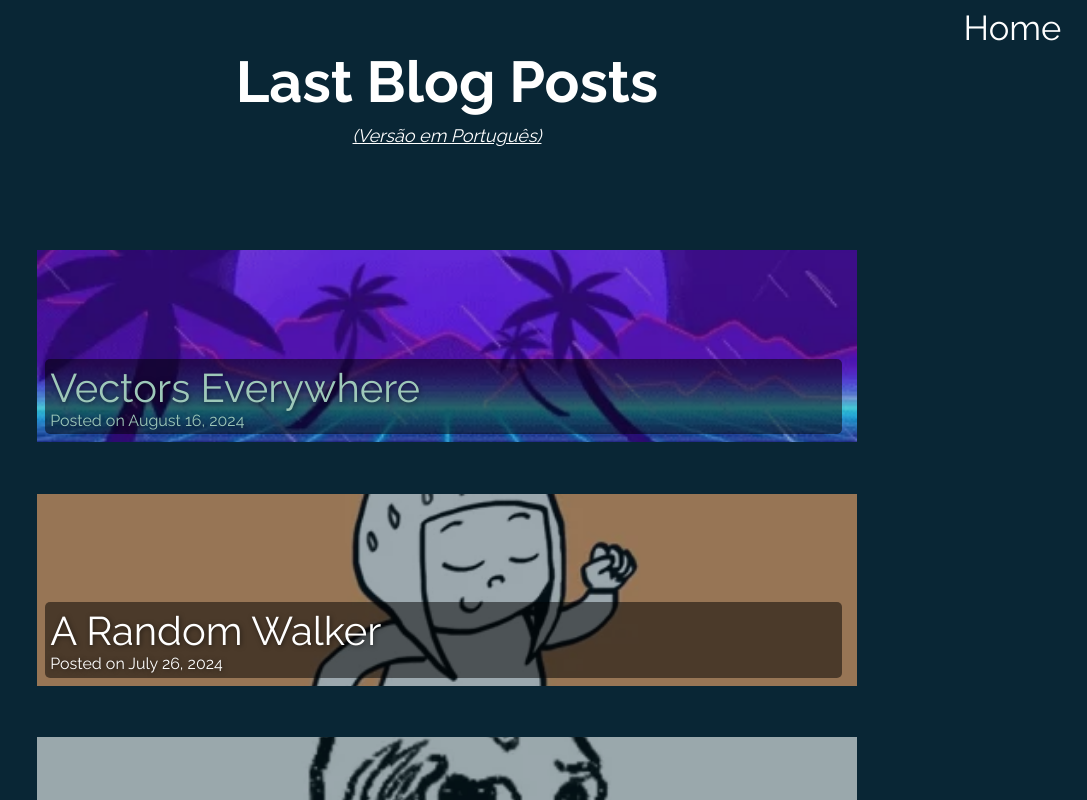
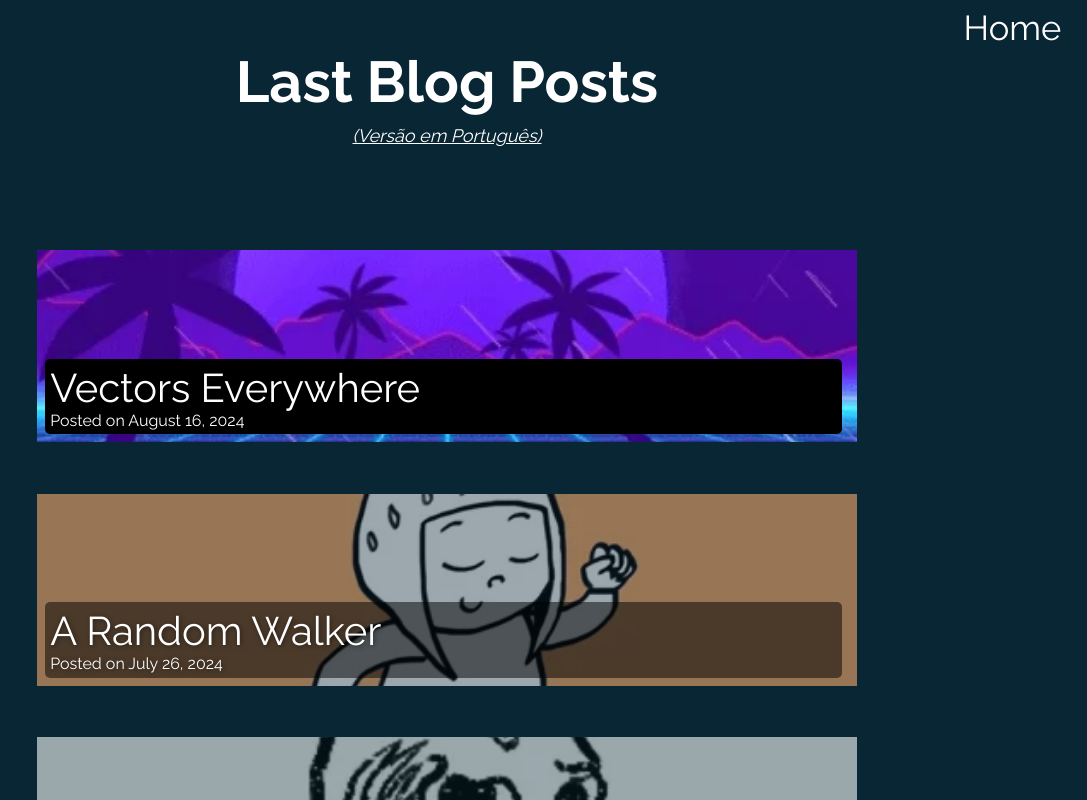
Before and after one commit to JhonattasFerreira/my-site, a Next.js app: page /blog/en in a window 1280 px wide. In both pictures the pointer is over the picture 640 px from the left and 346 px from the top of the page. Shown: the top 800 px of the page, without its empty margins (193-1280 px from the left). Built offline with nearby package versions, Linux system fonts and the light colour scheme.

Commit message:
fix: adjust css of listing

```diff
--- a/components/ListingPost/listing.module.css
+++ b/components/ListingPost/listing.module.css
@@ -19,6 +19,7 @@
 .articleBox a {
   width: 100%;
   text-decoration: none;
+  color: white;
 }
 .gif {
   width: 100%;
@@ -30,8 +31,8 @@
   opacity: 0.6;
 }
 
-.gif:hover {
-  opacity: 0.8;
+.articleBox a:hover .gif {
+  opacity: 1;
 }
 
 .articleContent {
@@ -44,6 +45,11 @@
   width: calc(100% - 2rem);
   margin-bottom: 0.5rem;
   margin-left: 0.5rem;
+  transition: background-color 0.2s ease;
+}
+
+.articleBox a:hover .articleContent {
+  background-color: rgba(0, 0, 0, 1);
 }
 
 .articleTitleText {
```
